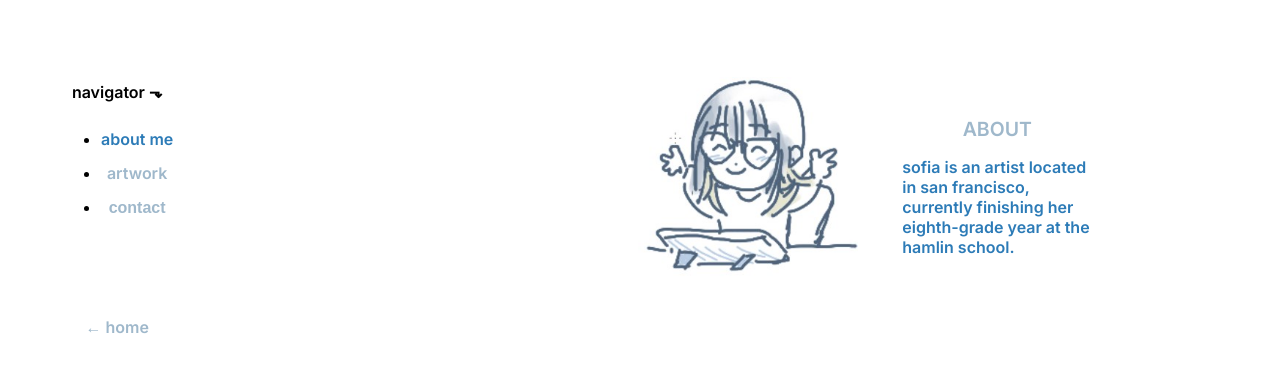
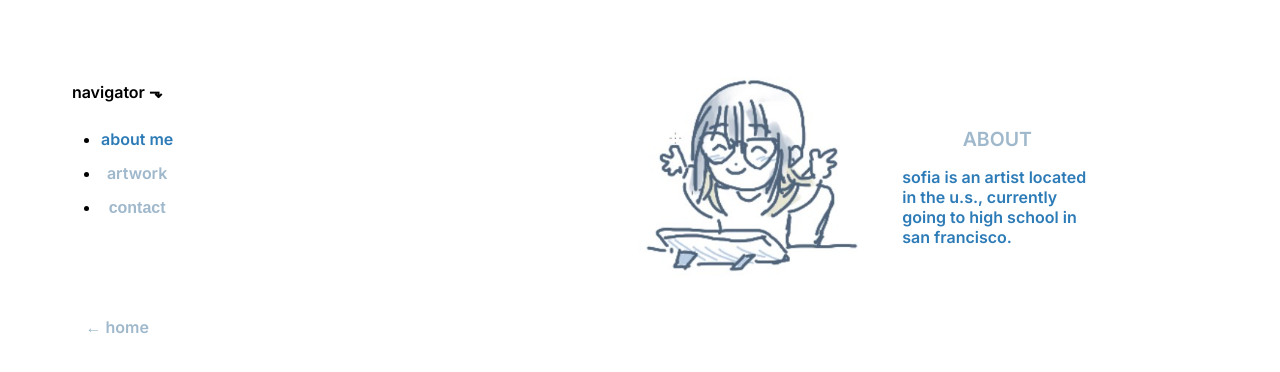
Before and after one commit to sofiar23/sofiar23.github.io, a plain HTML site: page link1.html in a window 1280 px wide. Shown: the part 174-546 px from the top of the page. Drawn offline with Linux system fonts and the light colour scheme.

Commit message:
link1.html

```diff
--- a/link1.html
+++ b/link1.html
@@ -89,7 +89,7 @@
 			<div style="width:500px; height:250px; padding:18px;">
 			<table>
 				<th> <div class= "aboutimg"> <img src="me.jpg" style="width:220px; height:200px;"> </div> </div> </th>
-				<th> 	<font size="2" color="#9fb8cb" align="center" > <h2> ABOUT </h2> </font>	<font color="#2c7bb7" > sofia is an artist located in san francisco, currently finishing her eighth-grade year at the hamlin school. </font> </th>
+				<th> 	<font size="2" color="#9fb8cb" align="center" > <h2> ABOUT </h2> </font>	<font color="#2c7bb7" > sofia is an artist located in the u.s., currently going to high school in san francisco. </font> </th>
 			</table>
 		</div>
 		</th>
```
